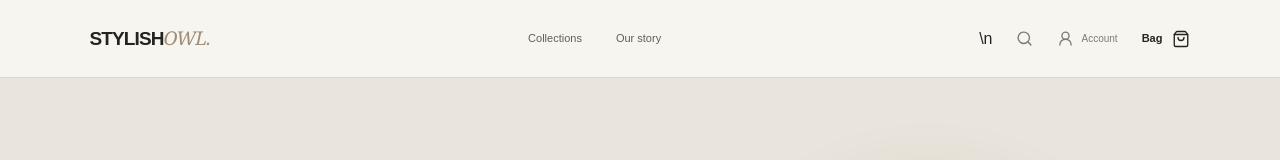
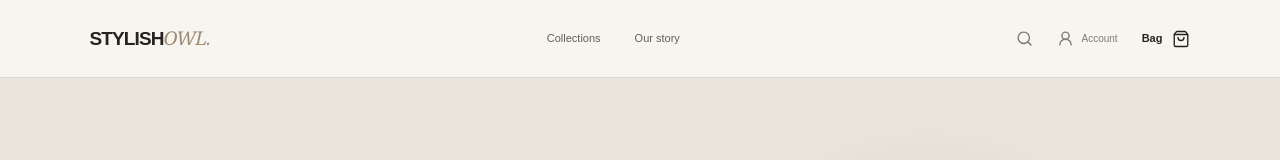
Before and after one commit to YUGBELANii/StylishOwl, a Next.js app: page / in a window 1280 px wide. Shown: the top 160 px of the page. Built offline with nearby package versions, Linux system fonts and the light colour scheme.

Commit message:
fix: repair storefront header navigation markup

```diff
--- a/src/components/site-header.tsx
+++ b/src/components/site-header.tsx
@@ -14,13 +14,14 @@ export function SiteHeader() {
         <Link href="/#collections">Collections</Link>
         <Link href="/#story">Our story</Link>
       </nav>
-      <div className="header-right">\n        <Link className="header-search" href="/search" aria-label="Search products"><Search size={17}/></Link>
-        <Link className="header-account" href="/account"><UserRound size={17} /><span>Account</span></Link>
+      <div className="header-right">
+        <Link className="header-search" href="/search" aria-label="Search products"><Search size={17}/></Link>
+        <Link className="header-account" href="/account"><UserRound size={17}/><span>Account</span></Link>
         <Link className="header-action" href="/cart" aria-label={`Shopping bag, ${count} items`}>
-          <span>Bag{count > 0 ? ` (${count})` : ""}</span><ShoppingBag size={18} strokeWidth={1.8} />
+          <span>Bag{count > 0 ? ` (${count})` : ""}</span><ShoppingBag size={18} strokeWidth={1.8}/>
         </Link>
         <details className="mobile-menu">
-          <summary aria-label="Open navigation menu"><Menu size={21} strokeWidth={1.7} /></summary>
+          <summary aria-label="Open navigation menu"><Menu size={21} strokeWidth={1.7}/></summary>
           <nav className="mobile-menu-panel" aria-label="Mobile navigation">
             <Link href="/#collections">Collections <span>01</span></Link>
             <Link href="/#story">Our story <span>02</span></Link>
```
